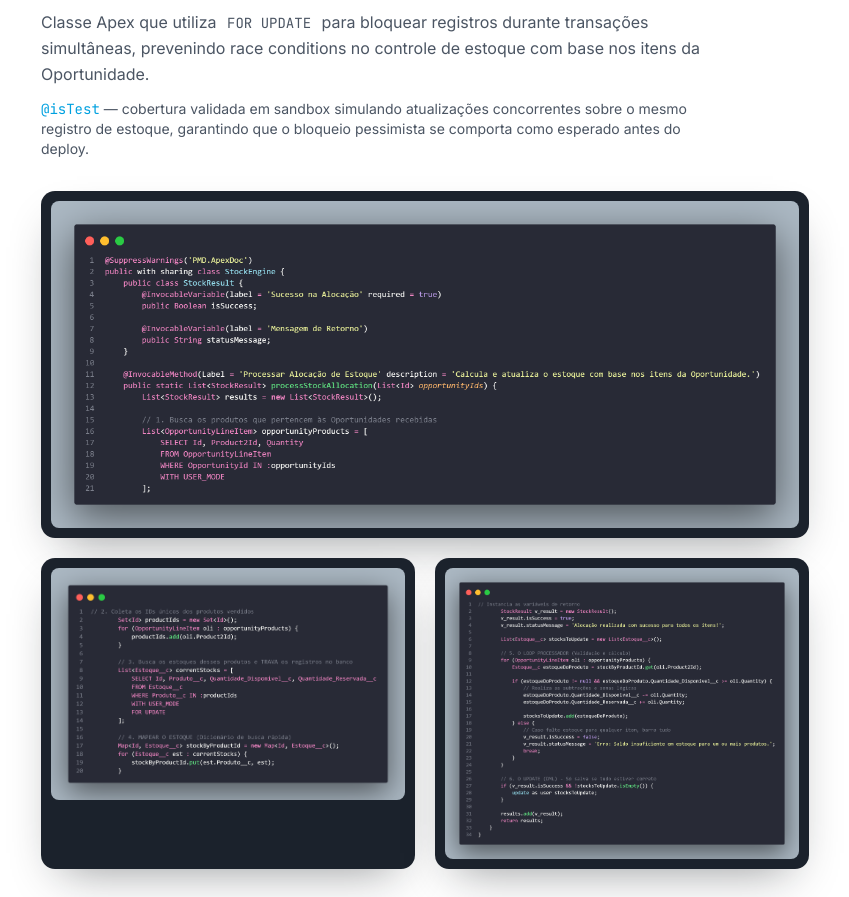
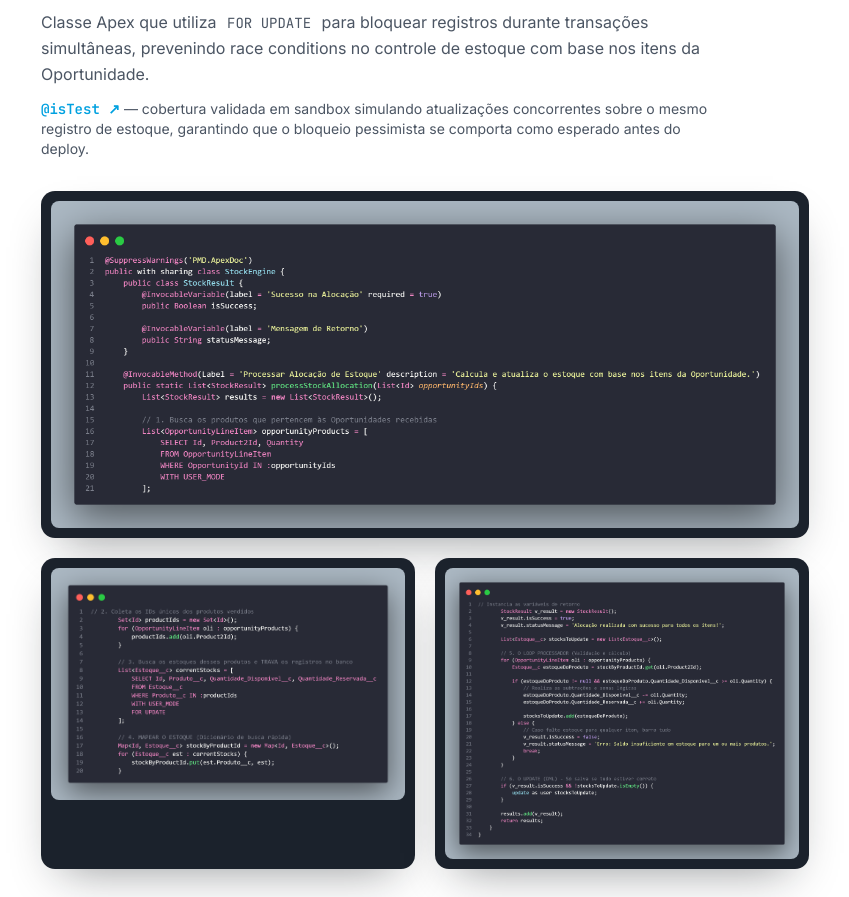
Before and after one commit to Fredbh2nd/portfolio-salesforce, a plain HTML site: page index.html in a window 1280 px wide. Shown: the part 1680-2577 px from the top of the page, without its empty margins (279-1128 px from the left). Drawn offline with nearby package versions, Linux system fonts and the light colour scheme.

Commit message:
Update index.html

```diff
--- a/index.html
+++ b/index.html
@@ -221,7 +221,7 @@
             Classe Apex que utiliza <code class="mono text-sm bg-[var(--line)]/60 px-1.5 py-0.5 rounded">FOR UPDATE</code> para bloquear registros durante transações simultâneas, prevenindo race conditions no controle de estoque com base nos itens da Oportunidade.
           </p>
           <p class="text-sm text-[var(--slate)] max-w-2xl mb-8">
-            <span class="mono" style="color:var(--sf-blue)">@isTest</span> — cobertura validada em sandbox simulando atualizações concorrentes sobre o mesmo registro de estoque, garantindo que o bloqueio pessimista se comporta como esperado antes do deploy.
+            <a href="https://github.com/Fredbh2nd/portfolio-salesforce/blob/main/smart_stock/force-app/main/default/classes/StockEngineTest.cls" target="_blank" rel="noopener" class="mono font-semibold hover:underline" style="color:var(--sf-blue)">@isTest ↗</a> — cobertura validada em sandbox simulando atualizações concorrentes sobre o mesmo registro de estoque, garantindo que o bloqueio pessimista se comporta como esperado antes do deploy.
           </p>
           <div class="grid gap-5">
             <div class="code-frame">
```
